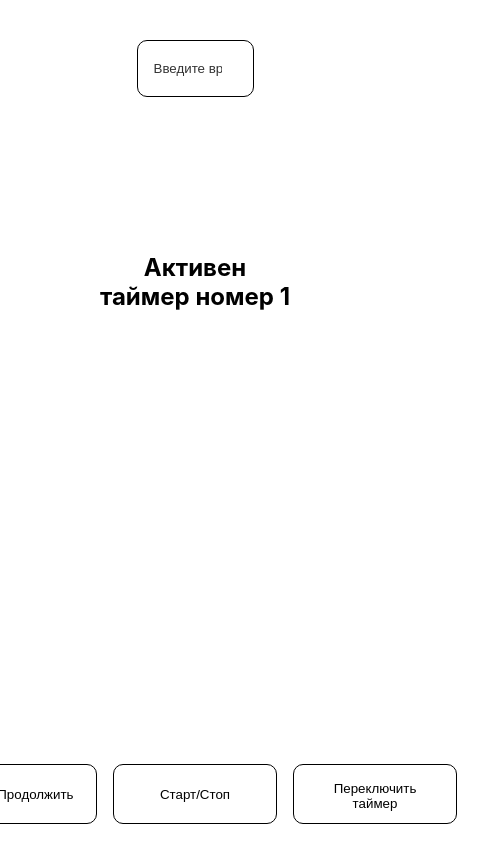
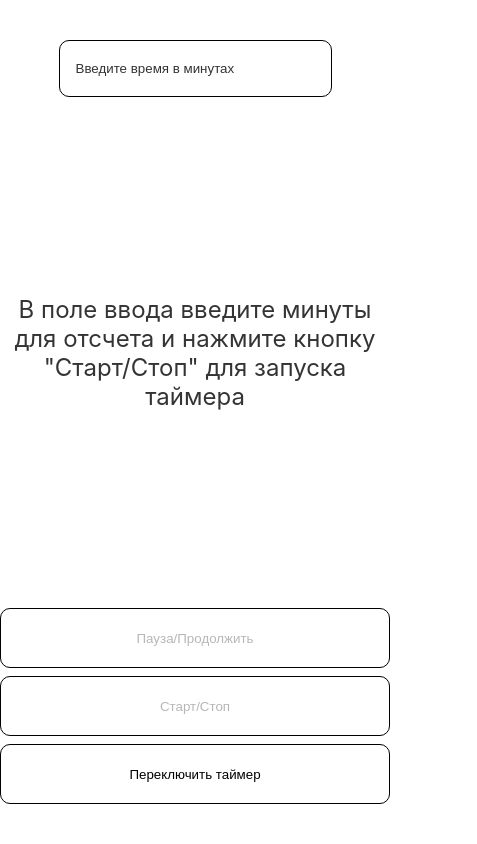
Before and after one commit to lighterboiii/time-manager, a React (Create React App) app: page / in a window 390 px wide. Shown: the whole page, 477 px wide, since content can reach past the window. Built offline with nearby package versions, Linux system fonts and the light colour scheme.

Commit message:
ref: style changin

```diff
--- a/src/components/App/App.module.scss
+++ b/src/components/App/App.module.scss
@@ -13,7 +13,17 @@
 
   &__buttons {
     @include flexContainer(row, space-between, center, 16px);
-    @include indents(20px, 0);
+    @include indents(20px 0 40px 0, 0);
+
+    @media screen and (max-width: 580px) {
+      @include flexContainer(column, center, center, 8px);
+      width: 100%;
+    }
+  }
+
+  &__inputWrapper {
+    @include indents(40px 0 20px 0, 0);
+    width: 100%;
   }
 
   &__input {
@@ -26,15 +36,15 @@
       color: black;
       opacity: .8;
     }
+
+    @media screen and (max-width: 1024px) {
+      width: 70%;
+    }
   }
 
-  &__inputWrapper {
-    @include indents(40px 0 20px 0, 0);
-    width: 100%;
-  }
-
-  &__alert {
-    @include position(absolute, $top: 30%, $left: 50%);
-    transform: translate(-50%);
+  &__infoText {
+    font-size: 24px;
+    font-weight: 400;
+    color: rgb(52, 52, 52);
   }
 }
--- a/src/components/App/App.tsx
+++ b/src/components/App/App.tsx
@@ -2,7 +2,6 @@ import styles from './App.module.scss';
 import Timer from '../Timer/Timer';
 import { ChangeEvent, FC, useState } from 'react';
 import Button from '../../ui/Button/Button';
-import { setDelay } from '../../utils/setDelay';
 
 const App: FC = () => {
   const [inputValue, setInputValue] = useState<string>('');
@@ -16,8 +15,6 @@ const App: FC = () => {
   const handleInputChange = (e: ChangeEvent<HTMLInputElement>) => {
     setInputValue(e.target.value);
   };
-  console.log(firstTimerTime);
-  console.log(secondTimerTime);
 
   const handleSwitchTimer = () => {
     setCurrentTimer(prevTimer => prevTimer === 1 ? 2 : 1);
@@ -97,19 +94,28 @@ const App: FC = () => {
           placeholder="Введите время в минутах"
         />
       </div>
-      <h2 className={styles.app__alert}>
-        Активен таймер номер {currentTimer}
-      </h2>
       {currentTimer === 1 && firstTimerTime !== null && <Timer time={firstTimerTime} isPaused={isPaused} />}
       {currentTimer === 2 && secondTimerTime !== null && <Timer time={secondTimerTime} isPaused={isPaused} />}
+      {(firstTimerTime === null && secondTimerTime === null) &&
+        <div className={styles.app__infoText}>
+          В поле ввода введите минуты для отсчета и нажмите кнопку "Старт/Cтоп" для запуска таймера
+        </div>
+      }
       <div className={styles.app__buttons}>
-        <Button text="Пауза/Продолжить" handleClick={handlePause} />
+        <Button
+          text="Пауза/Продолжить"
+          handleClick={handlePause}
+          disabled={inputValue === ''}
+        />
         <Button
           text="Старт/Стоп"
           handleClick={handleStart}
-          // disabled={!inputValue}
+          disabled={inputValue === ''}
         />
-        <Button text="Переключить таймер" handleClick={handleSwitchTimer} />
+        <Button
+          text="Переключить таймер"
+          handleClick={handleSwitchTimer}
+        />
       </div>
     </div>
   );
--- a/src/ui/Button/Button.module.scss
+++ b/src/ui/Button/Button.module.scss
@@ -13,5 +13,19 @@
     opacity: .8;
     transform: scale(1.1);
     cursor: pointer;
+
+    @media screen and (max-width: 580px) {
+      transform: none;
+      opacity: .5;
+    }
+  }
+
+  @media screen and (max-width: 768px) {
+    width: 120px;
+    @include indents(10px);
+  }
+
+  @media screen and (max-width: 580px) {
+    width: 100%;
   }
 }
--- a/src/utils/setDelay.ts
+++ /dev/null
@@ -1,3 +0,0 @@
-export const setDelay = (time: number) => {
-  return new Promise((res) => setTimeout(res, time));
-};
```
